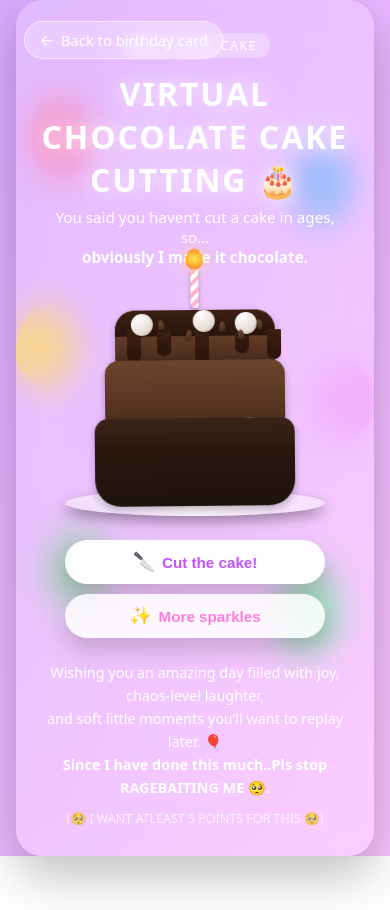
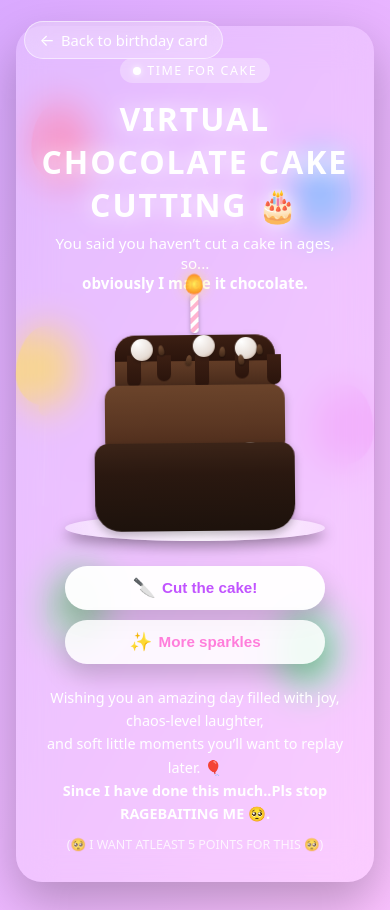
Before and after one commit to coderocker1002/bday, a plain HTML site: page cake.html in a window 390 px wide. Before the commit the page ends 856 px from the top, so only its background shows below. Drawn offline with Linux system fonts and the light colour scheme.

Commit message:
Update cake.html

```diff
--- a/cake.html
+++ b/cake.html
@@ -17,12 +17,14 @@
       background-size: 350% 350%;
       animation: bgMove 18s ease-in-out infinite;
       min-height: 100vh;
-      overflow: hidden;
       display: flex;
       justify-content: center;
       align-items: center;
       position: relative;
       color: #ffffff;
+      /* allow scroll vertically */
+      overflow-x: hidden;
+      overflow-y: auto;
     }
 
     @keyframes bgMove {
@@ -42,6 +44,7 @@
       box-shadow: 0 20px 50px rgba(0, 0, 0, 0.25);
       text-align: center;
       z-index: 2;
+      margin: 2rem 0;
     }
 
     .badge {
@@ -166,7 +169,6 @@
       75% { transform: rotate(0.6deg); }
     }
 
-    /* Bottom layer – dark chocolate */
     .layer1 {
       height: 88px;
       bottom: 4px;
@@ -175,7 +177,6 @@
       border-bottom-right-radius: 26px;
     }
 
-    /* Middle layer – milk chocolate */
     .layer2 {
       height: 70px;
       bottom: 80px;
@@ -184,7 +185,6 @@
       background: linear-gradient(180deg, #6b442b 0%, #5a3622 60%, #4a2919 100%);
     }
 
-    /* Top layer – chocolate with ganache drip */
     .layer3 {
       height: 62px;
       bottom: 138px;
@@ -196,7 +196,6 @@
       overflow: visible;
     }
 
-    /* Ganache drip */
     .ganache {
       position: absolute;
       top: 0;
@@ -224,7 +223,6 @@
     .drip.d4 { left: 120px; height: 24px; }
     .drip.d5 { left: 152px; height: 30px; }
 
-    /* Cream/frosting dots – now white/chocolate swirls on top */
     .frosting {
       position: absolute;
       width: 22px;
@@ -246,7 +244,6 @@
     .f4 { top: 64px; left: 22px; animation-delay: 0.2s; }
     .f5 { top: 64px; right: 24px; animation-delay: 0.6s; }
 
-    /* Choco chips/sprinkles on top */
     .chip {
       position: absolute;
       width: 6px;
@@ -400,7 +397,7 @@
     .cake.cutting .layer2 { --split-x: 120px; --split-rotate: 18deg; }
     .cake.cutting .layer3 { --split-x: -90px;  --split-rotate: -22deg; }
 
-    /* Balloons (background, softened) */
+    /* Balloons */
     .balloon {
       position: absolute;
       width: 60px;
@@ -446,7 +443,6 @@
     .b5 { background: #f093fb; top: 45%; right: 4%;  animation-delay: 1.2s; }
     .b6 { background: #43e97b; top: 70%; right: 13%; animation-delay: 2s; }
 
-    /* Confetti */
     .confetti {
       position: fixed;
       width: 10px;
@@ -468,7 +464,6 @@
       }
     }
 
-    /* Sparkles on the cake */
     .sparkle {
       position: absolute;
       width: 4px;
@@ -484,7 +479,6 @@
       50% { opacity: 1; transform: scale(1); }
     }
 
-    /* Back link */
     .back-link {
       position: fixed;
       left: 1.5rem;
@@ -512,10 +506,17 @@
       background: rgba(255, 255, 255, 0.36);
     }
 
-    /* ----- Mobile tweaks ----- */
+    /* Mobile tweaks */
     @media (max-width: 480px) {
+      body {
+        align-items: flex-start;
+        padding-top: 1.6rem;
+        padding-bottom: 1.8rem;
+      }
+
       .card {
         padding: 2rem 1.6rem 1.8rem;
+        margin: 0 auto;
       }
 
       h1 {
@@ -574,7 +575,6 @@
   </style>
 </head>
 <body>
-  <!-- optional back to main card -->
   <a href="index.html" class="back-link">
     <span class="icon">←</span>
     Back to birthday card
@@ -653,7 +653,6 @@
     </div>
   </div>
 
-  <!-- Balloons -->
   <div class="balloon b1"></div>
   <div class="balloon b2"></div>
   <div class="balloon b3"></div>
@@ -662,7 +661,6 @@
   <div class="balloon b6"></div>
 
   <script>
-    // Confetti
     function createConfettiBurst(count = 70) {
       const colors = ['#ff6b9d', '#ffd93d', '#6bcf7f', '#4facfe', '#f093fb', '#43e97b'];
 
@@ -679,7 +677,6 @@
       }
     }
 
-    // Sparkles on cake
     function createSparkles() {
       const cake = document.getElementById('cake');
       const rect = cake.getBoundingClientRect();
@@ -700,30 +697,21 @@
       }
     }
 
-    // Elements
     const cutBtn = document.getElementById('cutBtn');
     const cake = document.getElementById('cake');
     const celebrationText = document.getElementById('celebrationText');
     const sparkleBtn = document.getElementById('sparkleBtn');
 
-    // Initial gentle confetti
     createConfettiBurst(40);
 
     cutBtn.addEventListener('click', () => {
-      // Cutting animation
       cake.classList.add('cutting');
-
-      // Confetti burst
       createConfettiBurst(110);
-
-      // Sparkles
       createSparkles();
 
-      // Celebration message
       celebrationText.textContent = '🎊 Slice secured. You officially cut a cake today. 🎊';
       celebrationText.classList.add('show');
 
-      // Hide button briefly (so it feels like a moment)
       cutBtn.disabled = true;
       cutBtn.style.opacity = '0.7';
 
```
